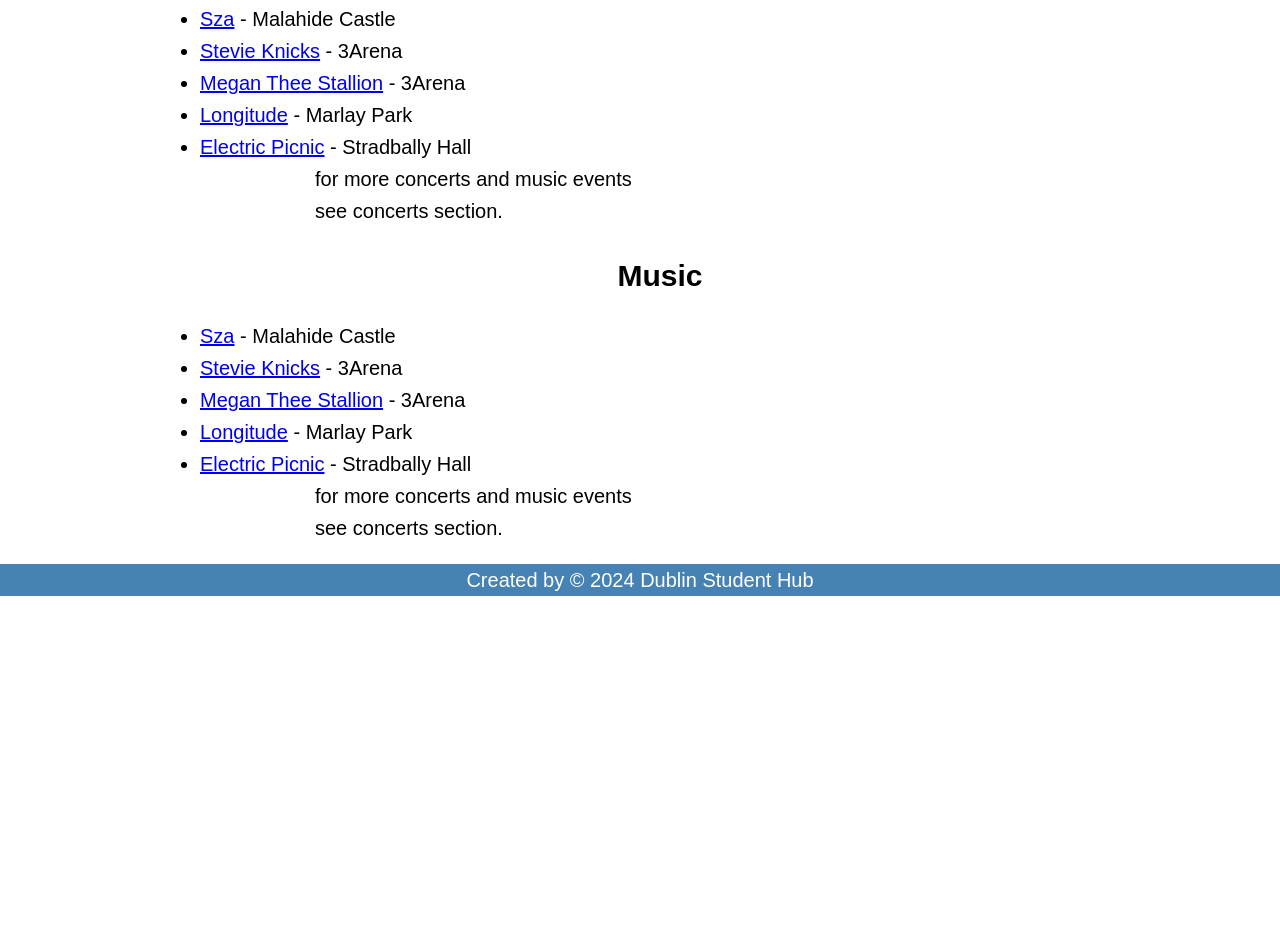
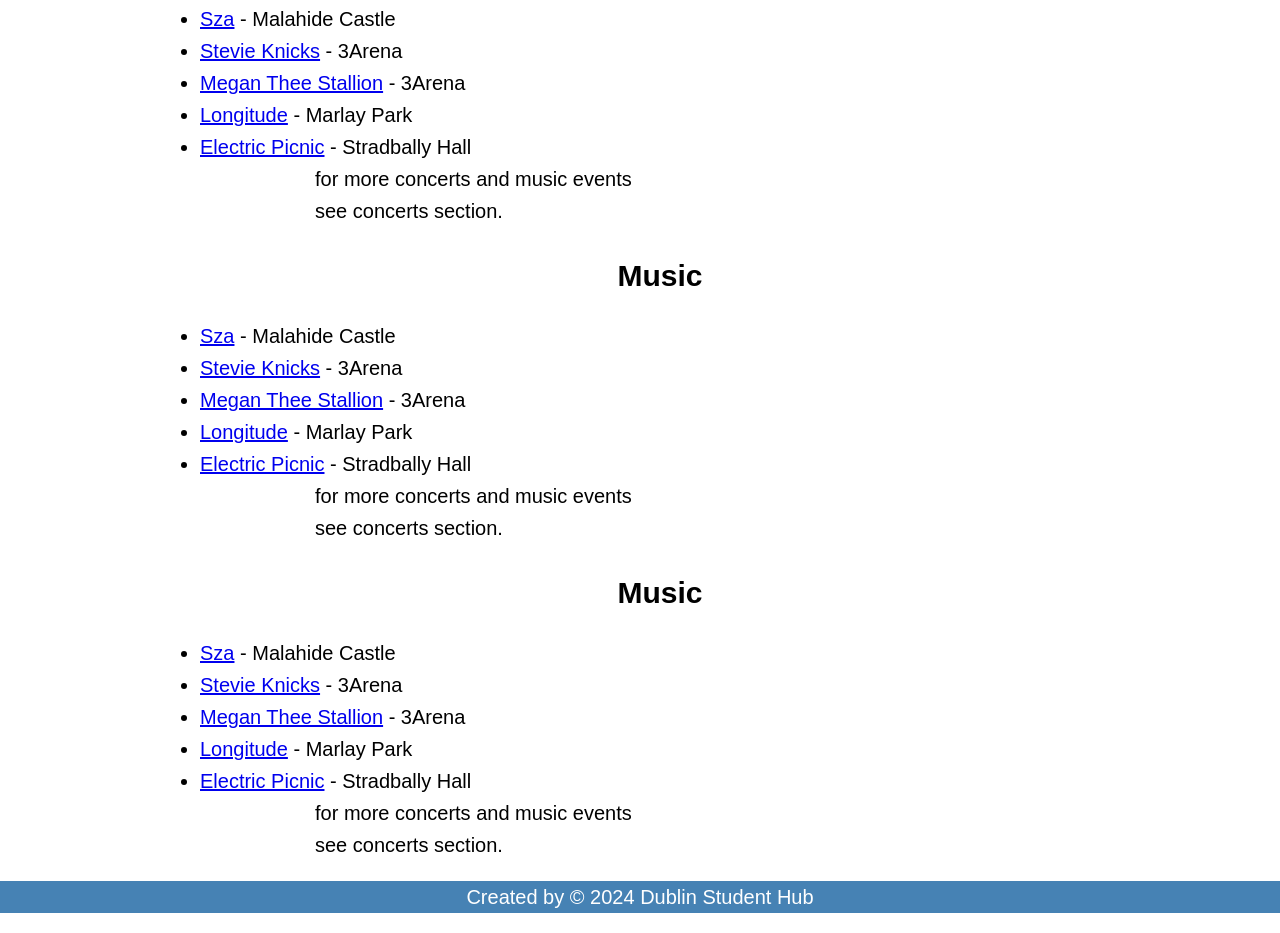
Before and after one commit to gavinkelly01/StudentHub, a website built with webpack: page nightlife.html in a window 1280 px wide. Shown: the part 1792-2725 px from the top of the page. Before the commit the page ends 2408 px from the top, so only its background shows below. Built offline with nearby package versions, Linux system fonts and the light colour scheme.

Commit message:
aya webpage

```diff
--- a/nightlife.html
+++ b/nightlife.html
@@ -145,7 +145,13 @@
     <li><a href="https://www.ticketmaster.ie/electric-picnic-tickets/artist/30690">Electric Picnic</a> - Stradbally Hall</li>
     <p>for more concerts and music events<br> see concerts section.</p>
 
-
+    <h2>Music</h2>
+    <li><a href="https://www.ticketmaster.ie/sza-tickets/artist/1858419">Sza</a> - Malahide Castle</li>
+    <li><a href="https://www.ticketmaster.ie/search?q=stevie%20nicks">Stevie Knicks</a> - 3Arena</li>
+    <li><a href="https://www.ticketmaster.ie/megan-thee-stallion-tickets/artist/5278077">Megan Thee Stallion</a> - 3Arena</li>
+    <li><a href="https://www.ticketmaster.ie/longitude-tickets/artist/1841044">Longitude</a> - Marlay Park</li>
+    <li><a href="https://www.ticketmaster.ie/electric-picnic-tickets/artist/30690">Electric Picnic</a> - Stradbally Hall</li>
+    <p>for more concerts and music events<br> see concerts section.</p>
 
 
   </ul>
```
